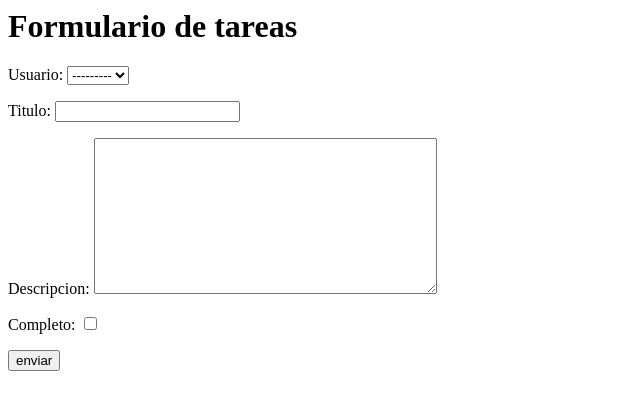
After one commit to skril349/python_exercices, a Django app: page /crear-tarea/ in a window 1280 px wide. The commit adds this page. Shown: the top 410 px of the page, without its empty margins (0-640 px from the left). Run offline with Django 5.2, Linux system fonts and the light colour scheme; data comes from the database, SQL or seed files in the repository; both versions use the stored data as it was after the commit.

Commit message:
adding form input crear-tareas

```diff
--- /dev/null
+++ b/day16/src/my_project/base/templates/base/tarea_form.html
@@ -0,0 +1,8 @@
+<h1>Formulario de tareas</h1>
+
+<form method="POST" action="">
+    {% csrf_token %}
+    {{form.as_p}}
+
+    <input type="submit" value="enviar" />
+</form>
--- a/day16/src/my_project/base/templates/base/tarea_list.html
+++ b/day16/src/my_project/base/templates/base/tarea_list.html
@@ -1,4 +1,5 @@
 <h1>Lista de pendientes</h1>
+<a href="{% url 'crear-tarea' %}"> Crear nueva tarea: </a>
 
 {% if tareas %}
 <table>
--- a/day16/src/my_project/base/urls.py
+++ b/day16/src/my_project/base/urls.py
@@ -1,7 +1,8 @@
 from django.urls import path
-from .views import ListaPendientes, DetalleTarea
+from .views import ListaPendientes, DetalleTarea,CrearTarea
 
 urlpatterns = [
-    path("",ListaPendientes.as_view(),name="pendientes"),
+    path("",ListaPendientes.as_view(),name="tareas"),
     path("tarea/<int:pk>/",DetalleTarea.as_view(),name="tarea"),
+    path("crear-tarea/",CrearTarea.as_view(),name="crear-tarea"),
 ]
--- a/day16/src/my_project/base/views.py
+++ b/day16/src/my_project/base/views.py
@@ -2,6 +2,9 @@ from django.shortcuts import render
 from django.views.generic.list import ListView
 from django.views.generic.detail import DetailView
 from .models import Tarea
+from django.views.generic.edit import CreateView
+from django.urls import reverse_lazy
+
 # Create your views here.
 
 class ListaPendientes(ListView):
@@ -12,3 +15,8 @@ class DetalleTarea(DetailView):
     model = Tarea
     context_object_name = "tarea"
     template_name="base/tarea.html"
+
+class CrearTarea(CreateView):
+    model = Tarea
+    fields = "__all__"
+    success_url = reverse_lazy("tareas")
```
Also changed, not shown: day16/src/my_project/db.sqlite3.
